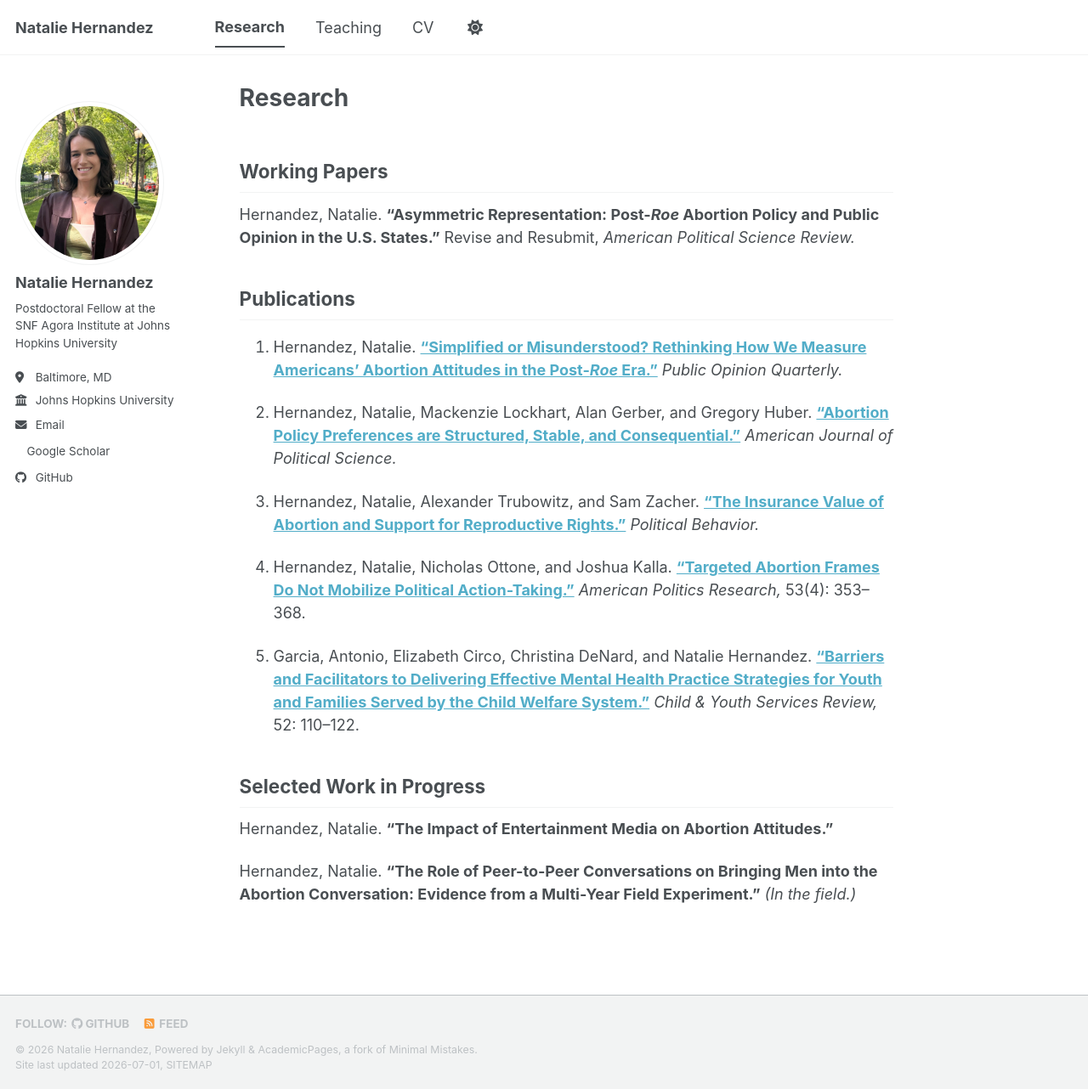
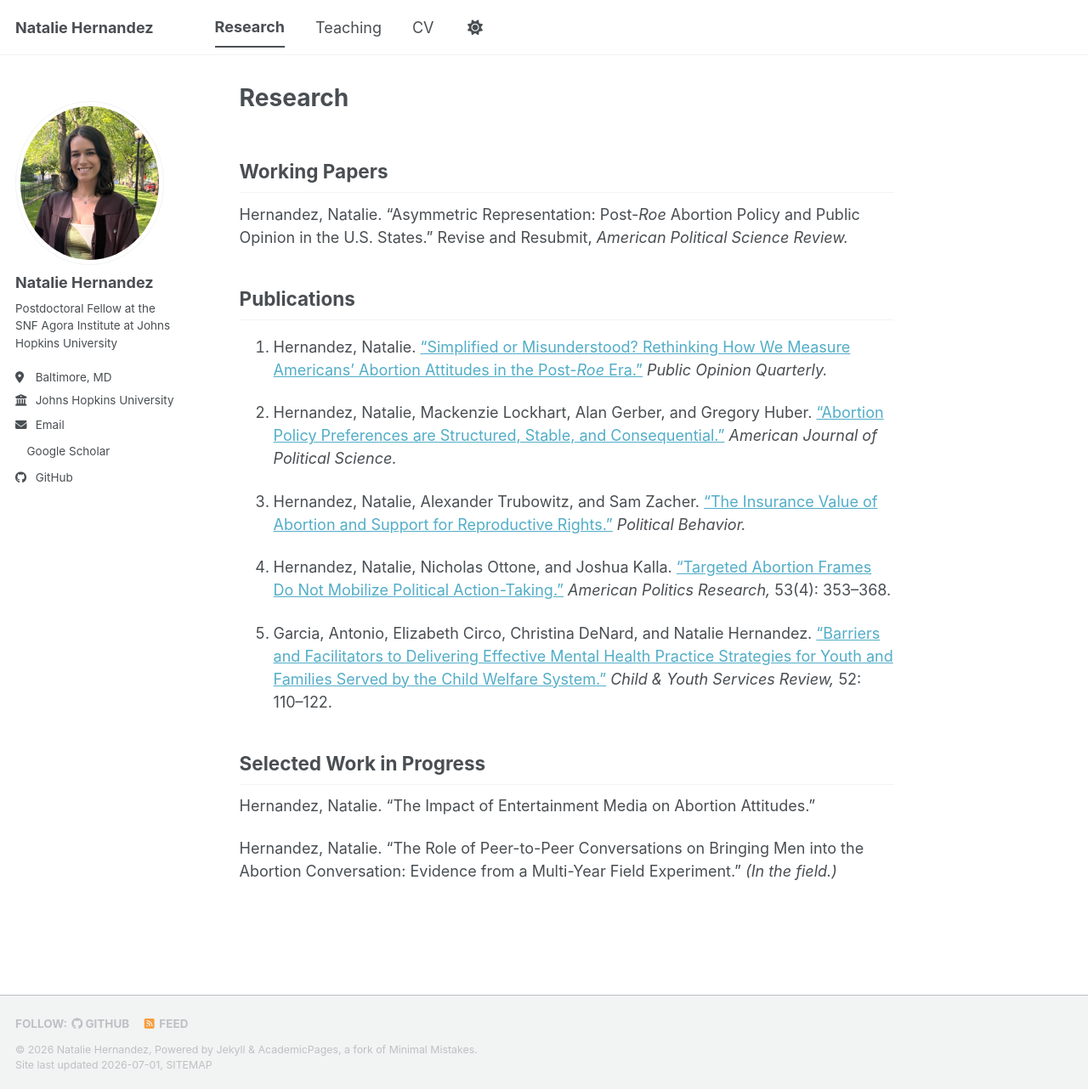
Before and after one commit to nataliehdez11/nataliehdez11.github.io, a Jekyll site: the page built from _pages/research.md, in a window 1280 px wide and 1282 px high. Shown: the whole window at 85% size. Built offline with Jekyll 4.4.1, drawn with Linux system fonts in a browser that asks for light colours; a style sheet for code colours, icons or effects is not loaded.

```diff
--- a/_pages/research.md
+++ b/_pages/research.md
@@ -6,26 +6,26 @@ author_profile: true
 
 ## Working Papers
 
-Hernandez, Natalie. **"Asymmetric Representation: Post-*Roe* Abortion Policy and Public Opinion in the U.S. States."** Revise and Resubmit, *American Political Science Review.*
+Hernandez, Natalie. "Asymmetric Representation: Post-*Roe* Abortion Policy and Public Opinion in the U.S. States." Revise and Resubmit, *American Political Science Review.*
 
 ## Publications
 
-2026. Hernandez, Natalie. **["Simplified or Misunderstood? Rethinking How We Measure Americans' Abortion Attitudes in the Post-*Roe* Era."](https://academic.oup.com/poq/advance-article/doi/10.1093/poq/nfag050/8712744)** *Public Opinion Quarterly.*
+2026. Hernandez, Natalie. ["Simplified or Misunderstood? Rethinking How We Measure Americans' Abortion Attitudes in the Post-*Roe* Era."](https://academic.oup.com/poq/advance-article/doi/10.1093/poq/nfag050/8712744) *Public Opinion Quarterly.*
 
 
-2026. Hernandez, Natalie, Mackenzie Lockhart, Alan Gerber, and Gregory Huber. **["Abortion Policy Preferences are Structured, Stable, and Consequential."](https://onlinelibrary.wiley.com/doi/10.1111/ajps.70036)** *American Journal of Political Science.*
+2026. Hernandez, Natalie, Mackenzie Lockhart, Alan Gerber, and Gregory Huber. ["Abortion Policy Preferences are Structured, Stable, and Consequential."](https://onlinelibrary.wiley.com/doi/10.1111/ajps.70036) *American Journal of Political Science.*
 
 
-2025. Hernandez, Natalie, Alexander Trubowitz, and Sam Zacher. **["The Insurance Value of Abortion and Support for Reproductive Rights."](https://link.springer.com/article/10.1007/s11109-025-10011-z)** *Political Behavior.*
+2025. Hernandez, Natalie, Alexander Trubowitz, and Sam Zacher. ["The Insurance Value of Abortion and Support for Reproductive Rights."](https://link.springer.com/article/10.1007/s11109-025-10011-z) *Political Behavior.*
 
 
-2025. Hernandez, Natalie, Nicholas Ottone, and Joshua Kalla. **["Targeted Abortion Frames Do Not Mobilize Political Action-Taking."](https://journals.sagepub.com/doi/10.1177/1532673X251324137?__cf_chl_f_tk=XMH5ii3jc7CEZSJEfSLTFilL9m.sPuy_FJKPVJFDNx4-1782938380-1.0.1.1-5DVQyj0ESqBvOGblPDA0FeOM9IlaIWqYTDAy_IovtkE)** *American Politics Research,* 53(4): 353–368.
+2025. Hernandez, Natalie, Nicholas Ottone, and Joshua Kalla. ["Targeted Abortion Frames Do Not Mobilize Political Action-Taking."](https://journals.sagepub.com/doi/10.1177/1532673X251324137?__cf_chl_f_tk=XMH5ii3jc7CEZSJEfSLTFilL9m.sPuy_FJKPVJFDNx4-1782938380-1.0.1.1-5DVQyj0ESqBvOGblPDA0FeOM9IlaIWqYTDAy_IovtkE) *American Politics Research,* 53(4): 353–368.
 
 
-2015. Garcia, Antonio, Elizabeth Circo, Christina DeNard, and Natalie Hernandez. **["Barriers and Facilitators to Delivering Effective Mental Health Practice Strategies for Youth and Families Served by the Child Welfare System."](https://www.sciencedirect.com/science/article/abs/pii/S0190740915000912?casa_token=xJ4IZDv5iHsAAAAA:r0tMZY5rpMLRBqoEt6jjf_Qqm-ImXxOAOO4bwkLi4yIgtlvkInH18Sv3QWUjGK1K3sy4l7GASkk)** *Child & Youth Services Review,* 52: 110–122.
+2015. Garcia, Antonio, Elizabeth Circo, Christina DeNard, and Natalie Hernandez. ["Barriers and Facilitators to Delivering Effective Mental Health Practice Strategies for Youth and Families Served by the Child Welfare System."](https://www.sciencedirect.com/science/article/abs/pii/S0190740915000912?casa_token=xJ4IZDv5iHsAAAAA:r0tMZY5rpMLRBqoEt6jjf_Qqm-ImXxOAOO4bwkLi4yIgtlvkInH18Sv3QWUjGK1K3sy4l7GASkk) *Child & Youth Services Review,* 52: 110–122.
 
 ## Selected Work in Progress
 
-Hernandez, Natalie. **"The Impact of Entertainment Media on Abortion Attitudes."**
+Hernandez, Natalie. "The Impact of Entertainment Media on Abortion Attitudes."
 
-Hernandez, Natalie. **"The Role of Peer-to-Peer Conversations on Bringing Men into the Abortion Conversation: Evidence from a Multi-Year Field Experiment."** *(In the field.)*
+Hernandez, Natalie. "The Role of Peer-to-Peer Conversations on Bringing Men into the Abortion Conversation: Evidence from a Multi-Year Field Experiment." *(In the field.)*
```
